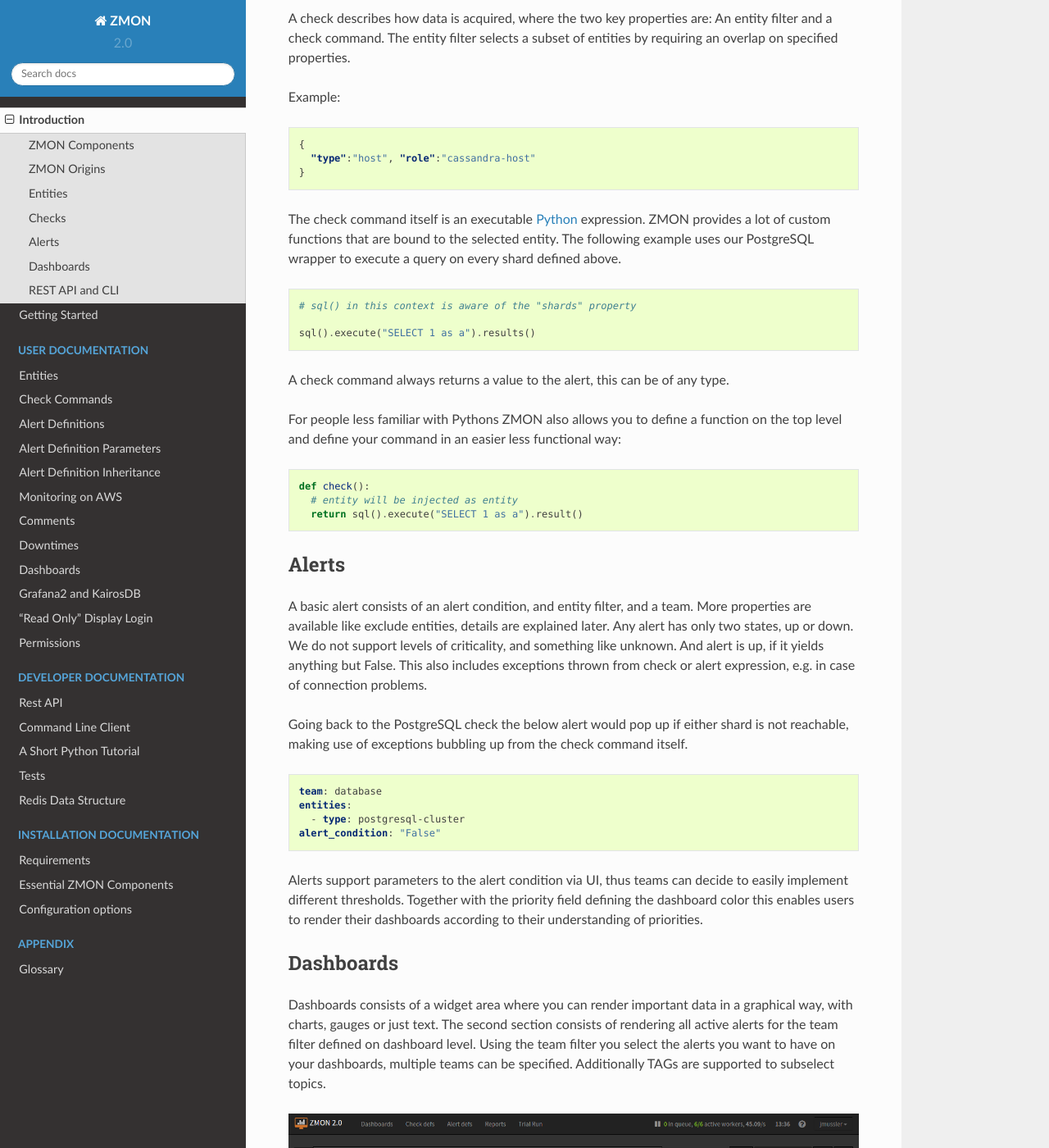
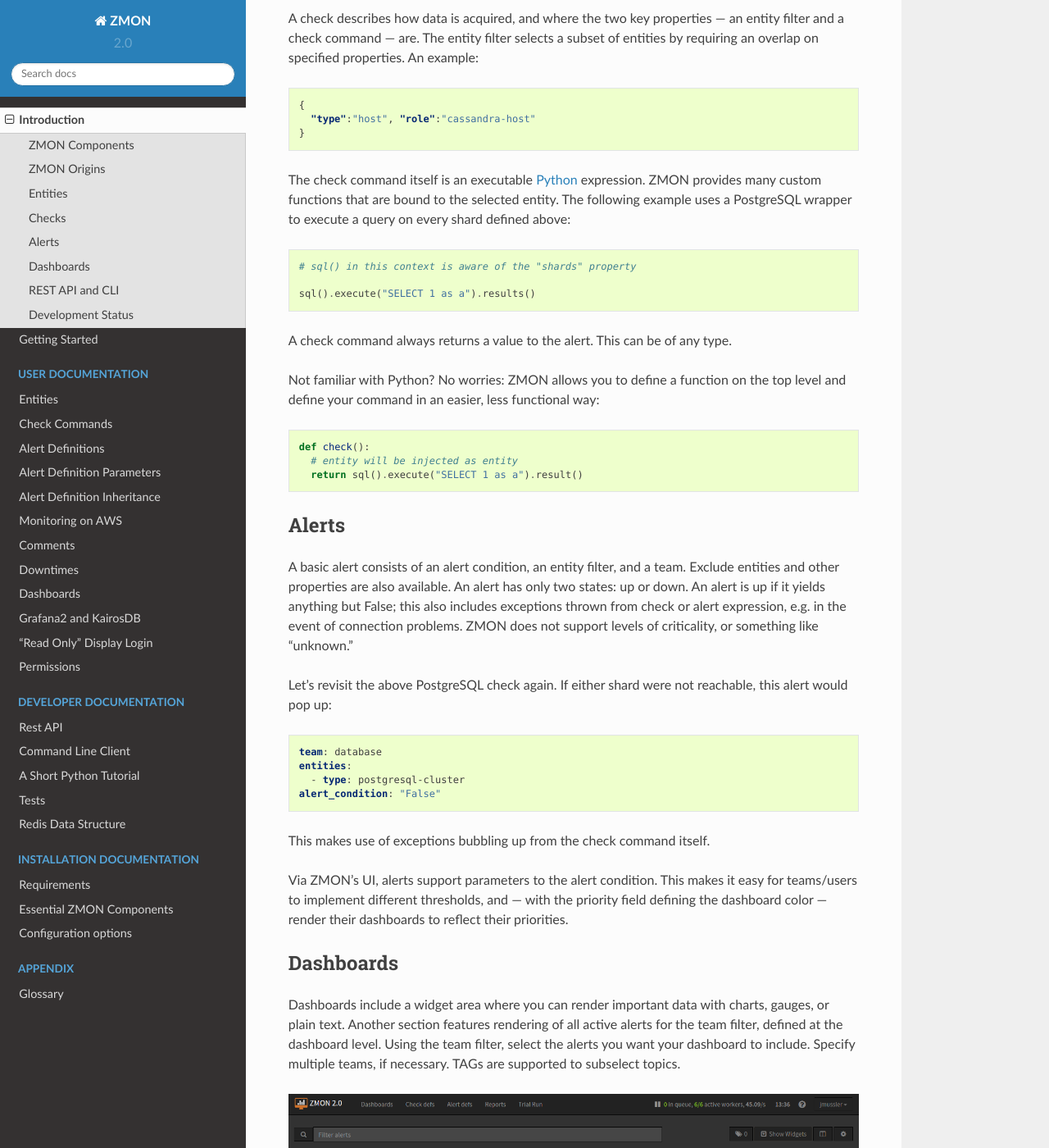
Before and after one commit to zalando-zmon/zmon-docs, a Sphinx documentation site: the page built from docs/intro.rst, in a window 1280 px wide and 1400 px high, scrolled down 2182 px. Shown: the whole window at 82% size. Built offline with Sphinx 7.4.7 and the Read the Docs theme 2.0.0, drawn with Linux system fonts in a browser that asks for light colours; some of the changed text lies outside the part shown.

Commit message:
Update intro.rst
Line 121 stated that the CLI "hides away issues" -- hiding issues sounds a bit ominous. What kind of issues? And does it actually hide them?

```diff
--- a/docs/intro.rst
+++ b/docs/intro.rst
@@ -57,14 +57,12 @@
   	}
   }
 
-Entity properties are not defined in any schema, so you can add properties as you see fit. enabling later a finer grained filtering or selection of entities. E.g. our host entities also include a physical model to later select the proper hardware checks.
+Entity properties are not defined in any schema, so you can add properties as you see fit. This enables finer-grained filtering or selection of entities later on. As an example, host entities can include a physical model to later select the proper hardware checks.
 
 Checks
 ======
 
-A check describes how data is acquired, where the two key properties are: An entity filter and a check command. The entity filter selects a subset of entities by requiring an overlap on specified properties.
-
-Example:
+A check describes how data is acquired, and where the two key properties — an entity filter and a check command — are. The entity filter selects a subset of entities by requiring an overlap on specified properties. An example:
 
 .. code-block:: json
 
@@ -72,7 +70,7 @@
     "type":"host", "role":"cassandra-host"
   }
 
-The check command itself is an executable Python_ expression. ZMON provides a lot of custom functions that are bound to the selected entity. The following example uses our PostgreSQL wrapper to execute a query on every shard defined above.
+The check command itself is an executable Python_ expression. ZMON provides many custom functions that are bound to the selected entity. The following example uses a PostgreSQL wrapper to execute a query on every shard defined above:
 
 .. code-block:: python
 
@@ -80,9 +78,9 @@
 
   sql().execute("SELECT 1 as a").results()
 
-A check command always returns a value to the alert, this can be of any type.
+A check command always returns a value to the alert. This can be of any type.
 
-For people less familiar with Pythons ZMON also allows you to define a function on the top level and define your command in an easier less functional way:
+Not familiar with Python? No worries: ZMON allows you to define a function on the top level and define your command in an easier, less functional way:
 
 .. code-block:: python
 
@@ -93,9 +91,9 @@
 Alerts
 ======
 
-A basic alert consists of an alert condition, and entity filter, and a team. More properties are available like exclude entities, details are explained later. Any alert has only two states, up or down. We do not support levels of criticality, and something like unknown. And alert is up, if it yields anything but False. This also includes exceptions thrown from check or alert expression, e.g. in case of connection problems.
+A basic alert consists of an alert condition, an entity filter, and a team. Exclude entities and other properties are also available. An alert has only two states: up or down. An alert is up if it yields anything but False; this also includes exceptions thrown from check or alert expression, e.g. in the event of connection problems. ZMON does not support levels of criticality, or something like "unknown."
 
-Going back to the PostgreSQL check the below alert would pop up if either shard is not reachable, making use of exceptions bubbling up from the check command itself.
+Let's revisit the above PostgreSQL check again. If either shard were not reachable, this alert would pop up:
 
 .. code-block:: yaml
 
@@ -104,21 +102,27 @@
     - type: postgresql-cluster
   alert_condition: "False"
 
-Alerts support parameters to the alert condition via UI, thus teams can decide to easily implement different thresholds. Together with the priority field defining the dashboard color this enables users to render their dashboards according to their understanding of priorities.
+This makes use of exceptions bubbling up from the check command itself.
+
+Via ZMON's UI, alerts support parameters to the alert condition. This makes it easy for teams/users to implement different thresholds, and — with the priority field defining the dashboard color — render their dashboards to reflect their priorities.
 
 Dashboards
 ==========
 
-Dashboards consists of a widget area where you can render important data in a graphical way, with charts, gauges or just text. The second section consists of rendering all active alerts for the team filter defined on dashboard level. Using the team filter you select the alerts you want to have on your dashboards, multiple teams can be specified. Additionally TAGs are supported to subselect topics.
+Dashboards include a widget area where you can render important data with charts, gauges, or plain text. Another section features rendering of all active alerts for the team filter, defined at the dashboard level. Using the team filter, select the alerts you want your dashboard to include. Specify multiple teams, if necessary. TAGs are supported to subselect topics.
 
 .. image:: images/dashboard.png
 
 REST API and CLI
 ================
 
-ZMON features a REST API to manage all the essential moving parts during your daily work: creating and updating entities, which allows easy sync with your existing infrastructure. Creating and modifying checks and alerts is possible, the scheduler will pick changes up quickly, no need to restart or deploy anything.
+To make your life easier, ZMON's REST API manages all the essential moving parts to support your daily work — creating and updating entities to allow for sync-up with your existing infrastructure. When you create and modify checks and alerts, the scheduler will quickly pick up these changes so you won't have to restart or deploy anything.
 
-To make your life easier there is the command line client, a slim wrapper around the REST API, that makes it easier for humans to work with it, hiding away some issues and enabling e.g. working with YAML files or pushing collections of entities.
+And ZMON's command line client - a slim wrapper around the REST API - also adds usability by making it simpler to work with YAML files or push collections of entities.
+
+Development Status
+================
+The team behind ZMON continues to improve performance and functionality. Please let us know via GitHub's issues tracker if you find any bugs or issues.
 
 .. _Python: http://www.python.org
 .. _Zalando: https://tech.zalando.de/
```
